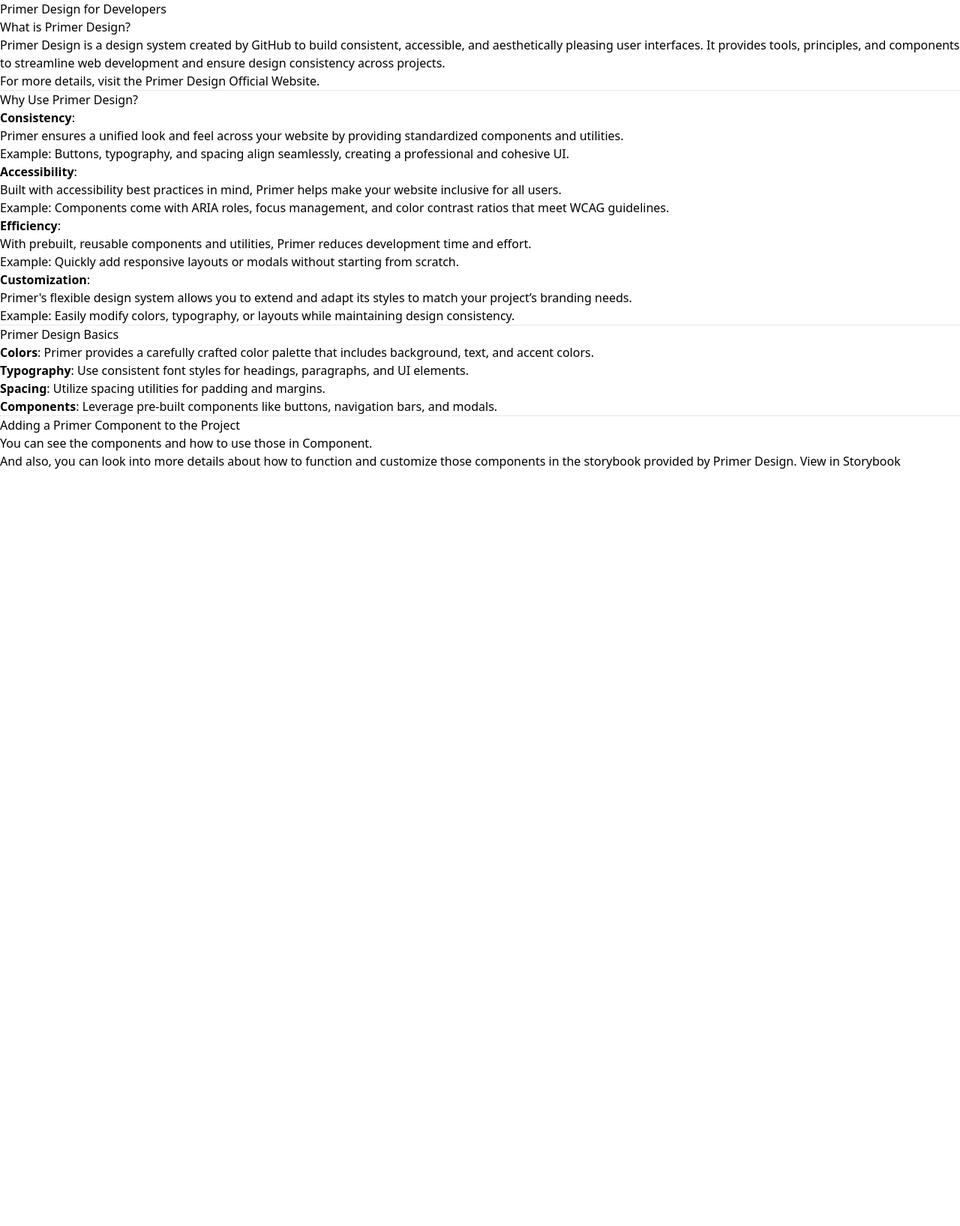
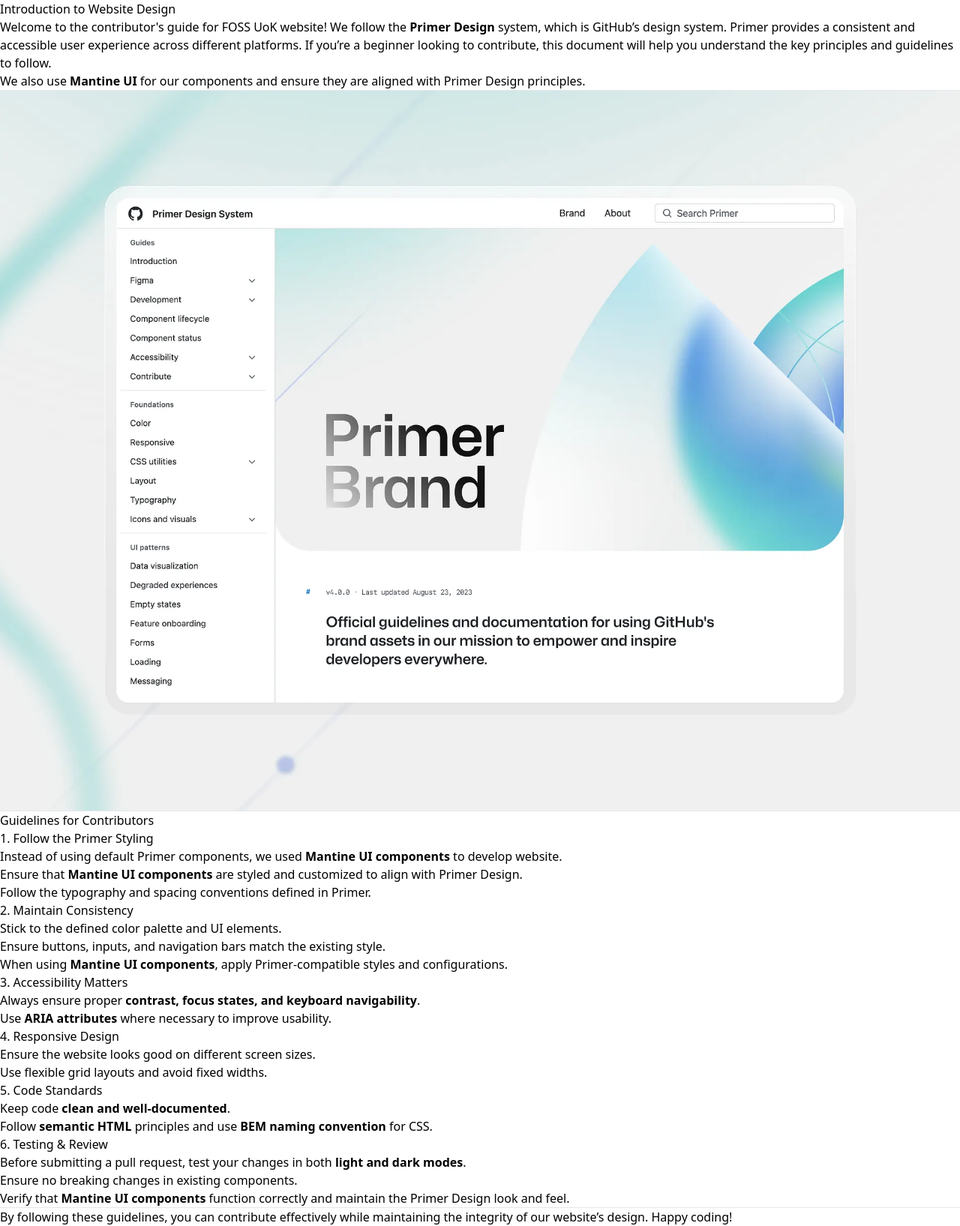
Before and after one commit to fossuok/nextra-doc-template, a Next.js app: page /guidance in a window 1280 px wide. Shown: the whole page at 75% size. Before the commit the page ends 800 px from the top, so only its background shows below. Built offline with nearby package versions, Linux system fonts and the light colour scheme.

Commit message:
refactor: restructured guidence for contributors

```diff
--- a/pages/_meta.js
+++ b/pages/_meta.js
@@ -1,10 +1,11 @@
 const meta = {
     index: "Introduction",
     about: "About Us",
-    guidance: "Guidance",
+    guidance: "Contributor’s Guide",
+    contribute: "How to Contribute",
+    colors: "Colors",
+    typography: "Typography",
     component: "Component",
-    typography: "Typography",
-    colors: "Colors",
 }
 
 export default meta;
--- /dev/null
+++ b/pages/contribute.mdx
@@ -0,0 +1,5 @@
+---
+title: How to Contribute
+---
+
+# Contribute
--- a/pages/guidance.mdx
+++ b/pages/guidance.mdx
@@ -1,48 +1,48 @@
 ---
-title: Guidance for Developers
+title: Guidance for Contributors
 ---
 
-# Primer Design for Developers
+# Introduction to Website Design
 
-## What is Primer Design?
-Primer Design is a design system created by GitHub to build consistent, accessible, and aesthetically pleasing user interfaces. It provides tools, principles, and components to streamline web development and ensure design consistency across projects.
+Welcome to the contributor's guide for FOSS UoK website! We follow the **Primer Design** system, which is GitHub’s design system. Primer provides a consistent and accessible user experience across different platforms. If you’re a beginner looking to contribute, this document will help you understand the key principles and guidelines to follow.
 
-For more details, visit the [Primer Design Official Website](https://primer.style/).
+We also use [**Mantine UI**](https://mantine.dev/) for our components and ensure they are aligned with Primer Design principles.
 
 ---
 
-## Why Use Primer Design?
-
-1. **Consistency**:
-   - Primer ensures a unified look and feel across your website by providing standardized components and utilities.
-   - Example: Buttons, typography, and spacing align seamlessly, creating a professional and cohesive UI.
-
-2. **Accessibility**:
-   - Built with accessibility best practices in mind, Primer helps make your website inclusive for all users.
-   - Example: Components come with ARIA roles, focus management, and color contrast ratios that meet WCAG guidelines.
-
-3. **Efficiency**:
-   - With prebuilt, reusable components and utilities, Primer reduces development time and effort.
-   - Example: Quickly add responsive layouts or modals without starting from scratch.
-
-4. **Customization**:
-   - Primer's flexible design system allows you to extend and adapt its styles to match your project’s branding needs.
-   - Example: Easily modify colors, typography, or layouts while maintaining design consistency.
+![Example design](/primer_design.webp)
 
 ---
 
-## Primer Design Basics
+## Guidelines for Contributors
 
-- **Colors**: Primer provides a carefully crafted color palette that includes background, text, and accent colors.
-- **Typography**: Use consistent font styles for headings, paragraphs, and UI elements.
-- **Spacing**: Utilize spacing utilities for padding and margins.
-- **Components**: Leverage pre-built components like buttons, navigation bars, and modals.
+### 1. Follow the Primer Styling
+- Instead of using default Primer components, we used **Mantine UI components** to develop website.
+- Ensure that **Mantine UI components** are styled and customized to align with Primer Design.
+- Follow the typography and spacing conventions defined in Primer.
 
+### 2. Maintain Consistency
+- Stick to the defined color palette and UI elements.
+- Ensure buttons, inputs, and navigation bars match the existing style.
+- When using **Mantine UI components**, apply Primer-compatible styles and configurations.
+
+### 3. Accessibility Matters
+- Always ensure proper **contrast, focus states, and keyboard navigability**.
+- Use **ARIA attributes** where necessary to improve usability.
+
+### 4. Responsive Design
+- Ensure the website looks good on different screen sizes.
+- Use flexible grid layouts and avoid fixed widths.
+
+### 5. Code Standards
+- Keep code **clean and well-documented**.
+- Follow **semantic HTML** principles and use **BEM naming convention** for CSS.
+
+### 6. Testing & Review
+- Before submitting a pull request, test your changes in both **light and dark modes**.
+- Ensure no breaking changes in existing components.
+- Verify that **Mantine UI components** function correctly and maintain the Primer Design look and feel.
 
 ---
 
-## Adding a Primer Component to the Project
-
-You can see the components and how to use those in [Component](https://primer.style/guides/status).
-
-And also, you can look into more details about how to function and customize those components in the storybook provided by Primer Design. [View in Storybook](https://primer.style/react/storybook)
+By following these guidelines, you can contribute effectively while maintaining the integrity of our website’s design. Happy coding!
```
Also changed, not shown: public/primer_design.webp (added).
